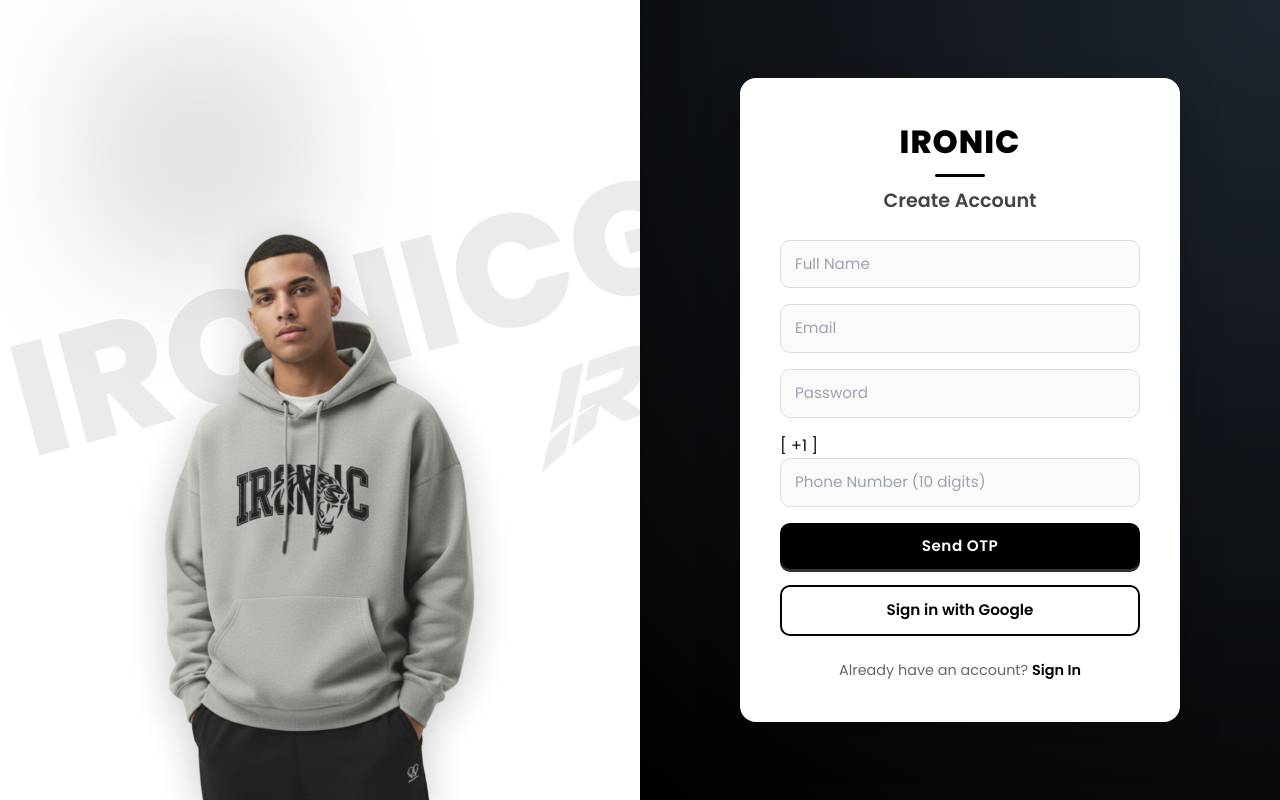
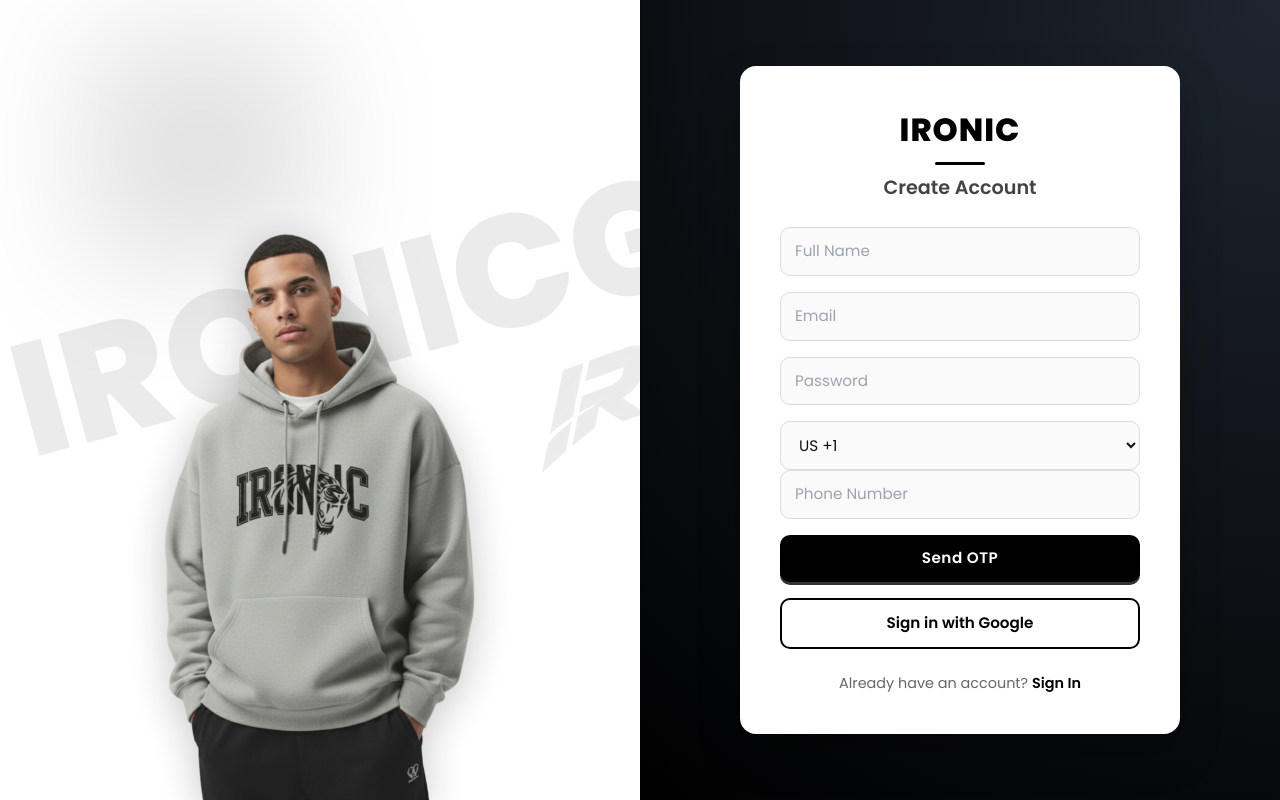
Before and after one commit to HarmanGIT10/Ironic-gym-frontend, a React (Vite) app: page /auth in a window 1280 px wide. Built offline with nearby package versions, Linux system fonts and the light colour scheme; no server answers; the HTML template or start-up script is replaced by a standard one.

Commit message:
Update Authpage.jsx

```diff
--- a/src/pages/Authpage.jsx
+++ b/src/pages/Authpage.jsx
@@ -19,6 +19,7 @@
     email: "",
     password: "",
     phone: "",
+    countryCode: "+1",
     newPassword: "",
   });
 
@@ -38,8 +39,9 @@
     setError("");
     setMessage("");
     setOtpSent(false);
-    setFormData({ name: "", email: "", password: "", phone: "", newPassword: "" });
+setFormData({ name: "", email: "", password: "", phone: "", countryCode: "+1", newPassword: "" });
     setOtp("");
+
   }, [location.search]);
 
   const toggleMode = () => {
@@ -80,10 +82,18 @@
         if (!otpSent) {
           setOtpSent(true);
 
+          // COMBINE PHONE NUMBER HERE
+          const fullPhoneNumber = `${formData.countryCode}${formData.phone}`;
+
+          // Use this payload for the fetch request
           const res = await fetch("https://ironic-gym-backend.onrender.com/api/auth/send-otp", {
             method: "POST",
             headers: { "Content-Type": "application/json" },
-            body: JSON.stringify({ email: formData.email }),
+            // Send fullPhoneNumber instead of just formData.phone
+            body: JSON.stringify({
+                email: formData.email,
+                phone: fullPhoneNumber
+            }),
           });
 
           const data = await res.json();
@@ -207,15 +217,28 @@
                 <input name="email" type="email" placeholder="Email" value={formData.email} onChange={handleChange} className="auth-page-input" required />
                 <input name="password" type="password" placeholder="Password" value={formData.password} onChange={handleChange} className="auth-page-input" required />
                 {/* --- New Phone Input with +1 Prefix --- */}
-                <div className="auth-page-phone-wrapper">
-                  <span className="auth-page-phone-prefix">[ +1 ]</span>
+                 <div className="auth-page-phone-row">
+                   {/* 1. Country Code Dropdown */}
+                   <select
+                     name="countryCode"
+                     value={formData.countryCode}
+                     onChange={handleChange}
+                     className="auth-page-input auth-page-select-code"
+                   >
+                     <option value="+1">US +1</option>
+                     <option value="+91">IN +91</option>
+                     <option value="+44">GB +44</option>
+                     <option value="+93">AF +93</option>
+                   </select>
+
+                   {/* 2. Phone Number Input */}
                    <input
                      name="phone"
                      type="tel"
-                    placeholder="Phone Number (10 digits)"
+                     placeholder="Phone Number"
                      value={formData.phone}
                      onChange={handleChange}
-                    className="auth-page-input auth-page-phone-input"
+                     className="auth-page-input auth-page-phone-number"
                      required
                    />
                 </div>
```
Lines whose indentation alone changed are shown as unchanged.
